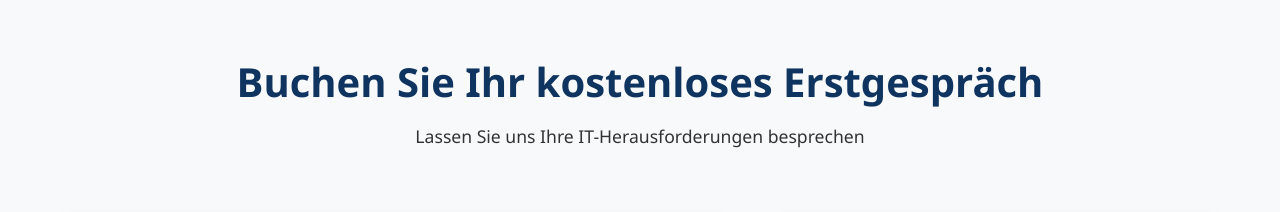
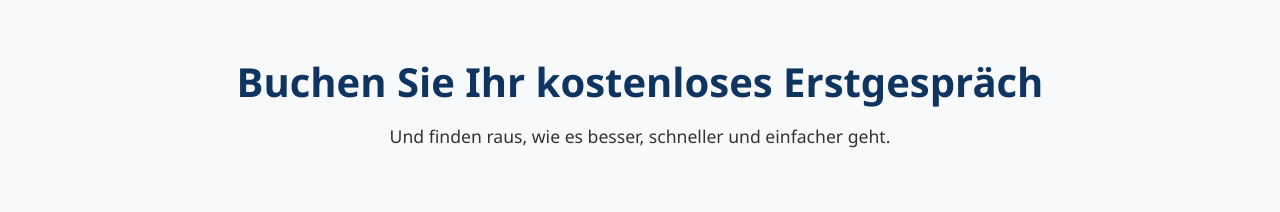
Before and after one commit to mdk-it/webseite, a plain HTML site: page index.html in a window 1280 px wide. Shown: the part 2200-2412 px from the top of the page. Drawn offline with Linux system fonts and the light colour scheme.

Commit message:
Update index.html

```diff
--- a/index.html
+++ b/index.html
@@ -115,7 +115,7 @@
             <div class="section-header white">
                 <h2><a href="#contactForm" style="color: inherit; text-decoration: none;">Buchen Sie Ihr kostenloses
                         Erstgespräch</a></h2>
-                <p>Lassen Sie uns Ihre IT-Herausforderungen besprechen</p>
+                <p>Und finden raus, wie es besser, schneller und einfacher geht.</p>
             </div>
 
             <div class="contact-wrapper">
```
